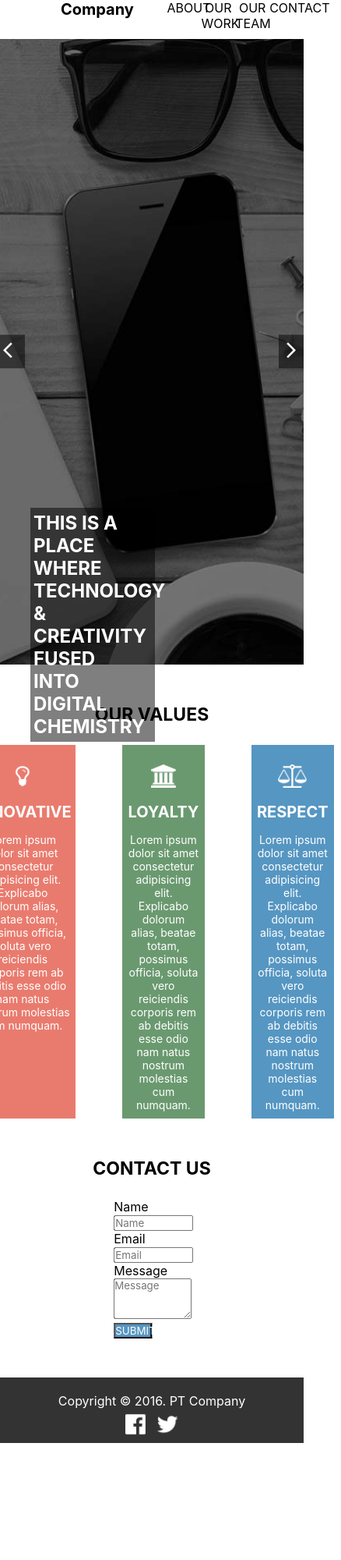
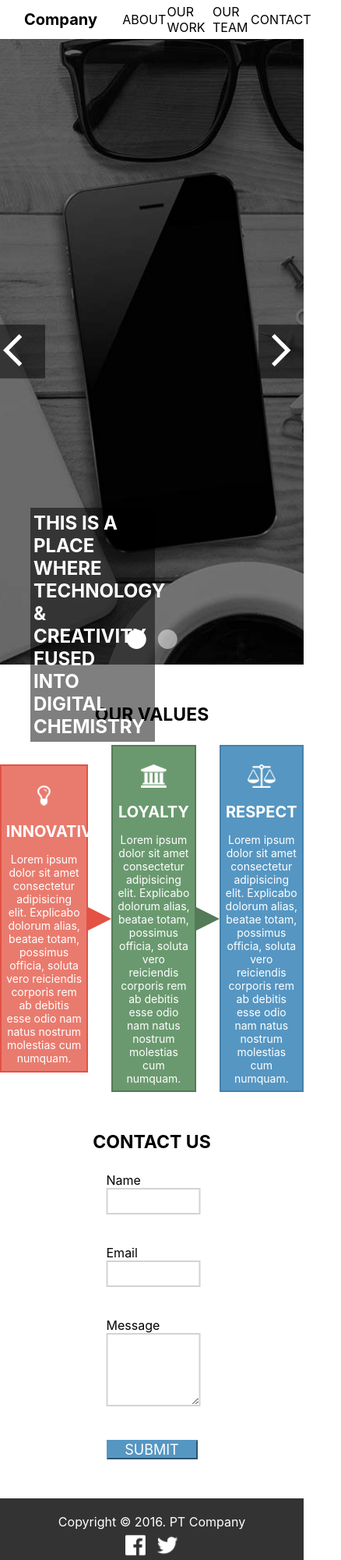
Before and after one commit to regnents/suitmedia, a website: page public/index.html in a window 390 px wide. Shown: the top 2000 px of the page at 78% size, 438 px wide, since content can reach past the window. Before the commit the page ends 1850 px from the top, so only its background shows below. Drawn offline with Linux system fonts and the light colour scheme.

Commit message:
update styling and script

```diff
--- a/public/index.css
+++ b/public/index.css
@@ -12,6 +12,7 @@
 }
 
 a {
+  color: inherit;
   text-decoration: none;
 }
 
@@ -20,13 +21,17 @@ a {
   flex-direction: row;
   justify-content: space-between;
   min-height: 50px;
+  width: 90%;
 }
 
 .navbar-left {
   width: 55%;
   font-weight: bold;
-  padding-left: 20%;
   font-size: 20px;
+  display: flex;
+  flex-direction: row;
+  align-items: center;
+  justify-content: center;
 }
 
 .navbar-right {
@@ -34,6 +39,7 @@ a {
   display: flex;
   flex-direction: row;
   justify-content: space-evenly;
+  font-size: 16px;
 }
 
 .dropdown {
@@ -42,15 +48,21 @@ a {
 }
 
 .dropdown-sub {
+  text-align: center;
   display: none;
   position: absolute;
   width: 100%;
+  top: 100%;
   background-color: white;
   z-index: 1;
 }
 
 .dropdown:hover .dropdown-sub {
   display: block;
+}
+
+.dropdown-sub-item {
+  padding: 2.5px;
 }
 
 .dropdown-sub-item:hover {
@@ -60,7 +72,10 @@ a {
 .navbar-item {
   cursor: pointer;
   width: 25%;
-  text-align: center;
+  display: flex;
+  flex-direction: row;
+  align-items: center;
+  justify-content: center;
 }
 
 .navbar-item:hover {
@@ -68,7 +83,7 @@ a {
 }
 
 .slider {
-  width: 100%;
+  width: 100vw;
   height: 95vh;
   position: relative;
 }
@@ -115,6 +130,33 @@ a {
   background-color: rgba(0, 0, 0, 0.8);
 }
 
+.slider-arrow-l {
+  left: 0%;
+}
+
+.slider-arrow-r {
+  right: 0%;
+}
+
+.bullet-area {
+  position: absolute;
+  bottom: 2%;
+  left: 50%;
+  transform: translateX(-50%);
+}
+
+.slide-bullet {
+  cursor: pointer;
+  display: inline-block;
+  z-index: 100;
+  margin: 0 5px;
+  width: 25px;
+  height: 25px;
+  background-color: rgb(255, 255, 255);
+  opacity: 50%;
+  border-radius: 50%;
+}
+
 .values {
   display: flex;
   flex-direction: column;
@@ -136,14 +178,47 @@ a {
   display: flex;
   flex-direction: row;
   justify-content: center;
+  align-items: center;
 }
 
 .value-box {
   width: 25%;
   padding: 2% 1.5%;
-  margin: 0 30px;
   text-align: center;
   color: white;
+  border: 2px solid;
+}
+
+.arrow {
+  width: 0;
+  height: 0;
+}
+
+.arrow-red {
+  border-top: 15px solid transparent;
+  border-left: 30px solid rgb(227, 82, 67);
+  border-bottom: 15px solid transparent;
+}
+
+.arrow-green {
+  border-top: 15px solid transparent;
+  border-left: 30px solid rgb(85, 122, 88);
+  border-bottom: 15px solid transparent;
+}
+
+.background-red {
+  background-color: rgba(233, 123, 110, 1);
+  border-color: rgb(227, 82, 67);
+}
+
+.background-green {
+  background-color: rgba(106, 153, 111, 1);
+  border-color: rgb(85, 122, 88);
+}
+
+.background-blue {
+  background-color: rgba(86, 150, 194, 1);
+  border-color: rgb(69, 129, 172);
 }
 
 .value-box img {
@@ -153,18 +228,6 @@ a {
 .value-box img,
 .footer img {
   height: 30px;
-}
-
-.background-red {
-  background-color: rgba(233, 123, 110, 1);
-}
-
-.background-green {
-  background-color: rgba(106, 153, 111, 1);
-}
-
-.background-blue {
-  background-color: rgba(86, 150, 194, 1);
 }
 
 .value-box-title {
@@ -183,7 +246,7 @@ a {
 
 .contact-form {
   position: relative;
-  width: 25%;
+  width: 30%;
   left: 50%;
   transform: translateX(-50%);
 }
@@ -191,26 +254,40 @@ a {
 input,
 textarea {
   width: 100%;
+  font-size: 18px;
+  border: 2px solid rgb(211, 211, 211);
+  margin: 0;
+}
+
+input {
+  height: 30px;
 }
 
 textarea {
-  height: 50px;
+  height: 90px;
 }
 
 .warning-text {
   color: red;
-  display: none;
+  visibility: hidden;
+  font-size: 14px;
+  margin-bottom: 5px;
 }
 
 button#submitButton {
+  position: relative;
   color: white;
   background-color: rgb(86, 150, 194);
-  width: 50%;
+  width: 100%;
+  border-color: rgb(86, 150, 194);
+  left: 50%;
+  transform: translateX(-50%);
+  font-size: 18px;
 }
 
 .footer {
   width: 100%;
-  padding-top: 20px;
+  padding: 20px 0;
   background-color: rgb(51, 51, 51);
   color: white;
   text-align: center;
@@ -218,5 +295,25 @@ button#submitButton {
 
 .footer img {
   margin: 5px;
-  /* cursor: pointer; */
 }
+
+@media only screen and(max-width: 1140px) {
+  .navbar-left {
+    width: 50%;
+  }
+  .navbar-right {
+    width: 50%;
+  }
+}
+
+@media only screen and (max-width: 768px) {
+  .navbar {
+    width: 100%;
+  }
+  .navbar-left {
+    width: 40%;
+  }
+  .navbar-right {
+    width: 60%;
+  }
+}
--- a/public/index.html
+++ b/public/index.html
@@ -11,7 +11,9 @@
 
   <body>
     <div class="navbar">
-      <div class="navbar-left">Company</div>
+      <div class="navbar-left">
+        <a href="#"> Company </a>
+      </div>
       <div class="navbar-right">
         <div class="dropdown navbar-item">
           <div class="dropdown-main">ABOUT</div>
@@ -41,15 +43,23 @@
           <p>WE DON'T HAVE THE BEST BUT WE HAVE THE GREATEST TEAM</p>
         </div>
       </div>
-      <div id="arrowLeft" class="slider-arrow" style="left: 0">
-        <i class="material-icons" style="color: white; cursor: pointer"
+      <div id="arrowLeft" class="slider-arrow slider-arrow-l">
+        <i
+          class="material-icons"
+          style="color: white; cursor: pointer; font-size: 50px"
           >arrow_back_ios</i
         >
       </div>
-      <div id="arrowRight" class="slider-arrow" style="right: 0">
-        <i class="material-icons" style="color: white; cursor: pointer"
+      <div id="arrowRight" class="slider-arrow slider-arrow-r">
+        <i
+          class="material-icons"
+          style="color: white; cursor: pointer; font-size: 50px"
           >arrow_forward_ios</i
         >
+      </div>
+      <div class="bullet-area">
+        <span class="slide-bullet"></span>
+        <span class="slide-bullet"></span>
       </div>
     </div>
     <div class="values component">
@@ -65,6 +75,7 @@
             molestias cum numquam.
           </div>
         </div>
+        <div class="arrow arrow-red"></div>
         <div class="value-box background-green">
           <img src="../assets/bank.png" />
           <div class="value-box-title">LOYALTY</div>
@@ -75,6 +86,7 @@
             molestias cum numquam.
           </div>
         </div>
+        <div class="arrow arrow-green"></div>
         <div class="value-box background-blue">
           <img src="../assets/balance-scale.png" />
           <div class="value-box-title">RESPECT</div>
@@ -91,13 +103,13 @@
       <div class="sub-title">CONTACT US</div>
       <div class="contact-form">
         <label for="nameField">Name</label>
-        <input type="text " id="nameField" placeholder="Name " />
+        <input type="text " id="nameField" />
         <div class="warning-text" id="nameWarning">This field is required</div>
         <label for="emailField">Email</label>
-        <input type="text " id="emailField" placeholder="Email " />
+        <input type="text " id="emailField" />
         <div class="warning-text" id="emailWarning">Invalid email address</div>
         <label for="messageField">Message</label>
-        <textarea id="messageField" placeholder="Message"></textarea>
+        <textarea id="messageField"></textarea>
         <div class="warning-text" id="messageWarning">
           This field is required
         </div>
--- a/src/index.js
+++ b/src/index.js
@@ -9,12 +9,21 @@ const messageWarning = document.getElementById("messageWarning");
 const submitButton = document.getElementById("submitButton");
 
 const slides = document.getElementsByClassName("slides");
+const bullets = document.getElementsByClassName("slide-bullet");
 
 const activateSlide = (n) => {
   for (let i = 0; i < slides.length; i++) {
     slides[i].style.display = "none";
+    bullets[i].style.opacity = 0.5;
   }
   slides[n].style.display = "block";
+  bullets[n].style.opacity = 1;
+};
+
+const bulletSlide = (n) => {
+  console.log("yuhu");
+  slideActive = n;
+  activateSlide(slideActive);
 };
 
 const changeSlideActive = (n) => {
@@ -27,7 +36,6 @@ const changeSlideActive = (n) => {
 };
 
 const isFieldEmpty = (teks) => {
-  console.log("masuk func");
   return !teks || (teks = "");
 };
 
@@ -36,38 +44,62 @@ const isEmailValid = (teks) => {
   return emailRegex.test(teks);
 };
 
+const checkNameField = () => {
+  if (isFieldEmpty(nameField.value)) {
+    nameField.style.borderColor = "red";
+    nameWarning.style.visibility = "visible";
+    return false;
+  } else {
+    nameField.style.borderColor = "rgb(211,211,211)";
+    nameWarning.style.visibility = "hidden";
+    return true;
+  }
+};
+
+const checkEmailField = () => {
+  if (!isEmailValid(emailField.value)) {
+    emailField.style.borderColor = "red";
+    emailWarning.style.visibility = "visible";
+    return false;
+  } else {
+    emailField.style.borderColor = "rgb(211,211,211)";
+    emailWarning.style.visibility = "hidden";
+    return true;
+  }
+};
+
+const checkMessageField = () => {
+  if (isFieldEmpty(messageField.value)) {
+    messageField.style.borderColor = "red";
+    messageWarning.style.visibility = "visible";
+    return false;
+  } else {
+    messageField.style.borderColor = "rgb(211,211,211)";
+    messageWarning.style.visibility = "hidden";
+    return true;
+  }
+};
+
+const checkAllField = () => {
+  const a = checkNameField();
+  const b = checkEmailField();
+  const c = checkMessageField();
+  return a && b && c;
+};
+
 let slideActive = 0;
 activateSlide(slideActive);
 
 nameField.onblur = () => {
-  console.log("yes");
-  if (isFieldEmpty(nameField.value)) {
-    nameField.style.borderColor = "red";
-    nameWarning.style.display = "block";
-  } else {
-    nameField.style.borderColor = "black";
-    nameWarning.style.display = "none";
-  }
+  checkNameField();
 };
 
 emailField.onblur = () => {
-  if (!isEmailValid(emailField.value)) {
-    emailField.style.borderColor = "red";
-    emailWarning.style.display = "block";
-  } else {
-    emailField.style.borderColor = "black";
-    emailWarning.style.display = "none";
-  }
+  checkEmailField();
 };
 
 messageField.onblur = () => {
-  if (isFieldEmpty(messageField.value)) {
-    messageField.style.borderColor = "red";
-    messageWarning.style.display = "block";
-  } else {
-    messageField.style.borderColor = "black";
-    messageWarning.style.display = "none";
-  }
+  checkMessageField();
 };
 
 leftArrow.onclick = () => {
@@ -80,6 +112,14 @@ rightArrow.onclick = () => {
   activateSlide(slideActive);
 };
 
-submitButton.onsubmit = (event) => {
-  event.preventDefault();
+submitButton.onclick = () => {
+  if (checkAllField()) {
+    window.location.href = window.location.href;
+  }
 };
+
+for (let i = 0; i < bullets.length; i++) {
+  bullets[i].onclick = () => {
+    bulletSlide(i);
+  };
+}
```
